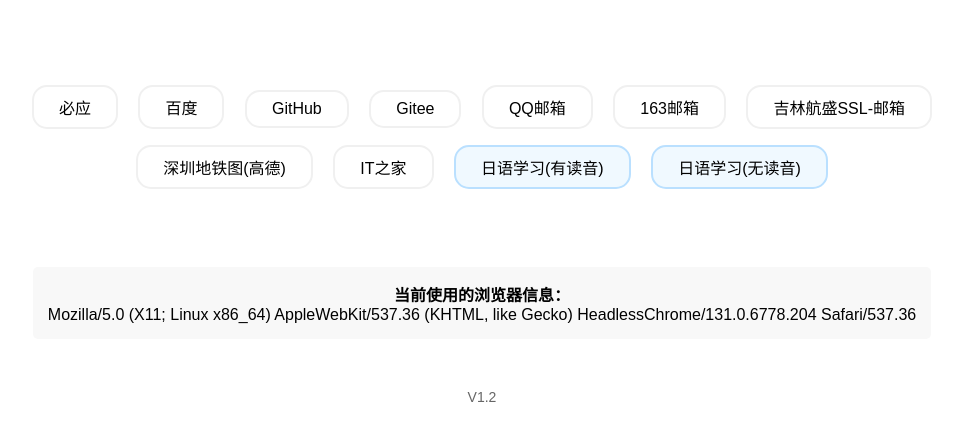
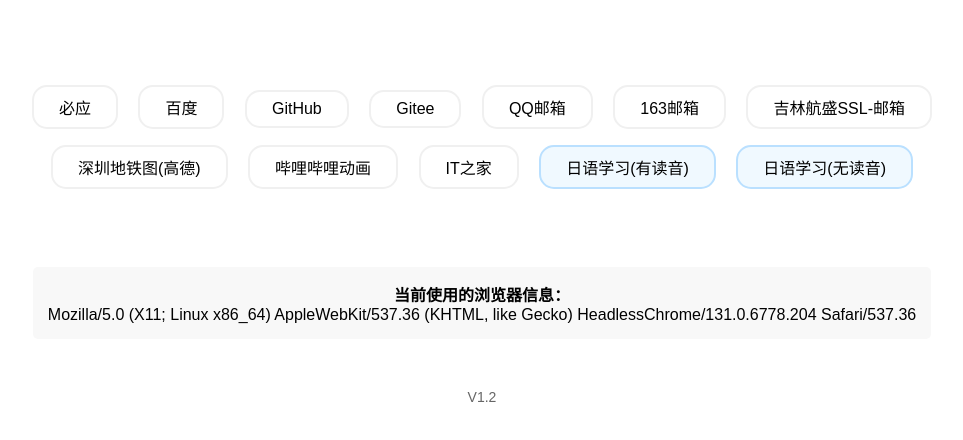
Before and after one commit to BlackV5/BlackV5.github.io, a plain HTML site: page index.html in a window 1280 px wide. Shown: the part 156-596 px from the top of the page, without its empty margins (158-1121 px from the left). Drawn offline with Linux system fonts and the light colour scheme.

Commit message:
Update index.html

```diff
--- a/index.html
+++ b/index.html
@@ -94,6 +94,7 @@
       <a href="https://mail.163.com/" target="_blank" class="nav-link">163邮箱</a>
       <a href="http://webmail.hanosonic.com/webmail/login.php?msg=login" target="_blank" class="nav-link">吉林航盛SSL-邮箱</a>
       <a href="https://map.amap.com/subway/index.html?&4403" target="_blank" class="nav-link">深圳地铁图(高德)</a>
+      <a href="https://www.bilibili.com/" target="_blank" class="nav-link">哔哩哔哩动画</a>
       <a href="https://www.ithome.com/" target="_blank" class="nav-link">IT之家</a>
       <a href="riyu.html" target="_self" class="nav-link japanese-link">日语学习(有读音)</a>
       <a href="riyu2.html" target="_self" class="nav-link japanese-link">日语学习(无读音)</a>
```
